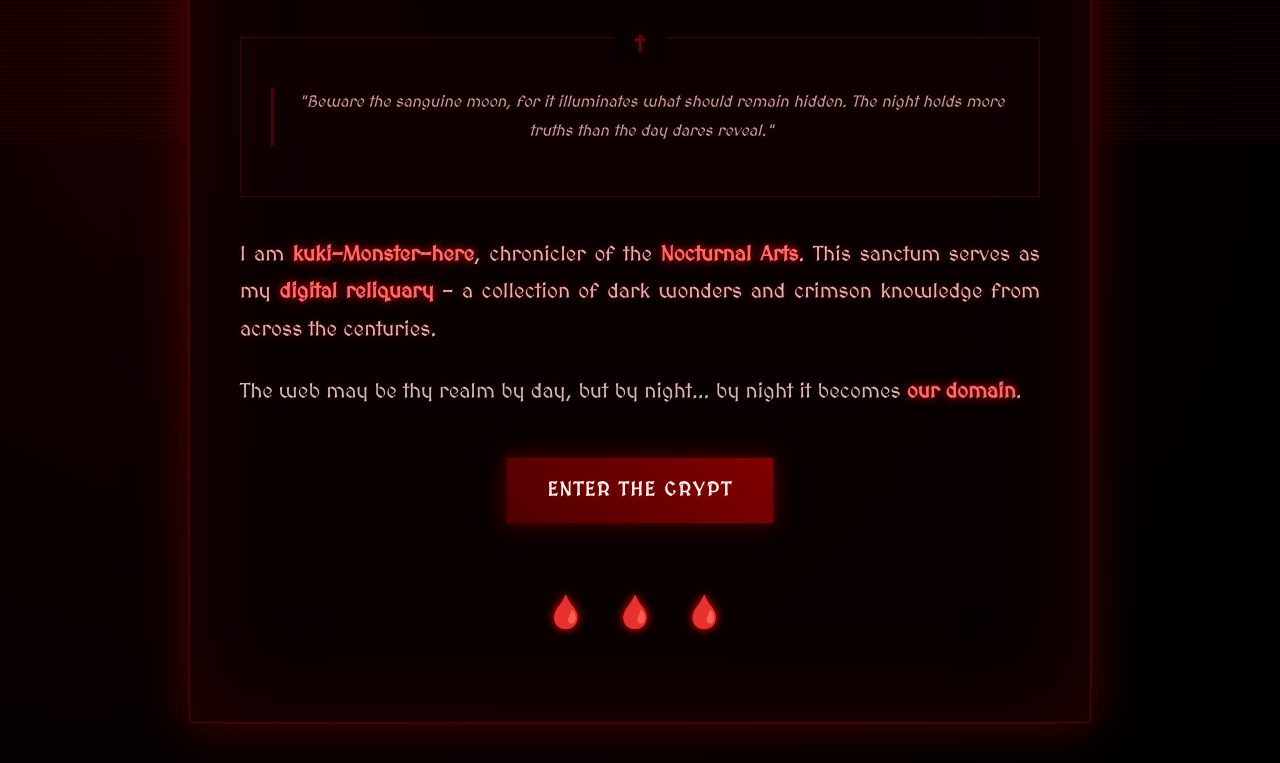
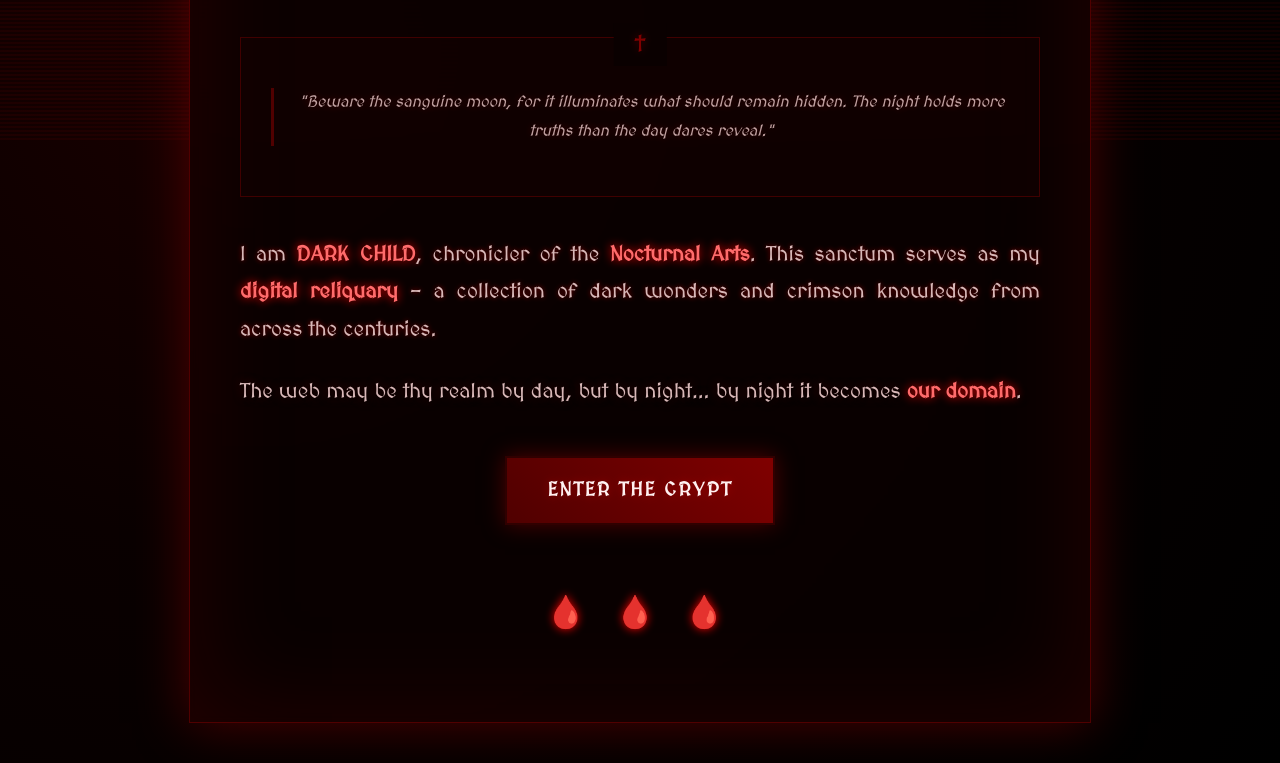
Before and after one commit to kuki-Monster-here/kuki-monster-here.github.io, a plain HTML site: page index.html in a window 1280 px wide. Shown: the part 658-1421 px from the top of the page. Drawn offline with Linux system fonts and the light colour scheme.

Commit message:
index.html

```diff
--- a/index.html
+++ b/index.html
@@ -207,27 +207,27 @@
         <div class="cryptic-border">
             <p class="ancient-cursive">
                 "Beware the sanguine moon, for it illuminates what should remain hidden.
-                The night holds more truths than the day dares reveal."
+                 The night holds more truths than the day dares reveal."
             </p>
         </div>
 
         <p class="vampire-text">
-            I am <span class="blood-ink">kuki-Monster-here</span>, chronicler of the <span class="blood-ink">Nocturnal Arts</span>.
+            I am <span class="blood-ink">DARK CHILD</span>, chronicler of the <span class="blood-ink">Nocturnal Arts</span>.
             This sanctum serves as my <span class="blood-ink">digital reliquary</span> - a collection of dark wonders
             and crimson knowledge from across the centuries.
         </p>
 
         <p class="vampire-text shadow-text">
-            The web may be thy realm by day, but by night... by night it becomes <span class="blood-ink">our domain</span>.
+            The web may be thy realm by day, but by night...
+            by night it becomes <span class="blood-ink">our domain</span>.
         </p>
 
-        <a href="https://github.com/kuki-Monster-here" class="sanguine-btn">Enter the Crypt</a>
+        <a href="https://avatars.mds.yandex.net/i?id=c8512930d937bc12995281ade2948e7f_l-5236607-images-thumbs&n=13" class="sanguine-btn">Enter the Crypt</a>
 
         <div class="blood-drops">🩸 🩸 🩸</div>
     </div>
 
     <script>
-        // Добавляем случайные мерцающие эффекты
         document.addEventListener('DOMContentLoaded', function() {
             const container = document.querySelector('.container');
             setInterval(() => {
```
